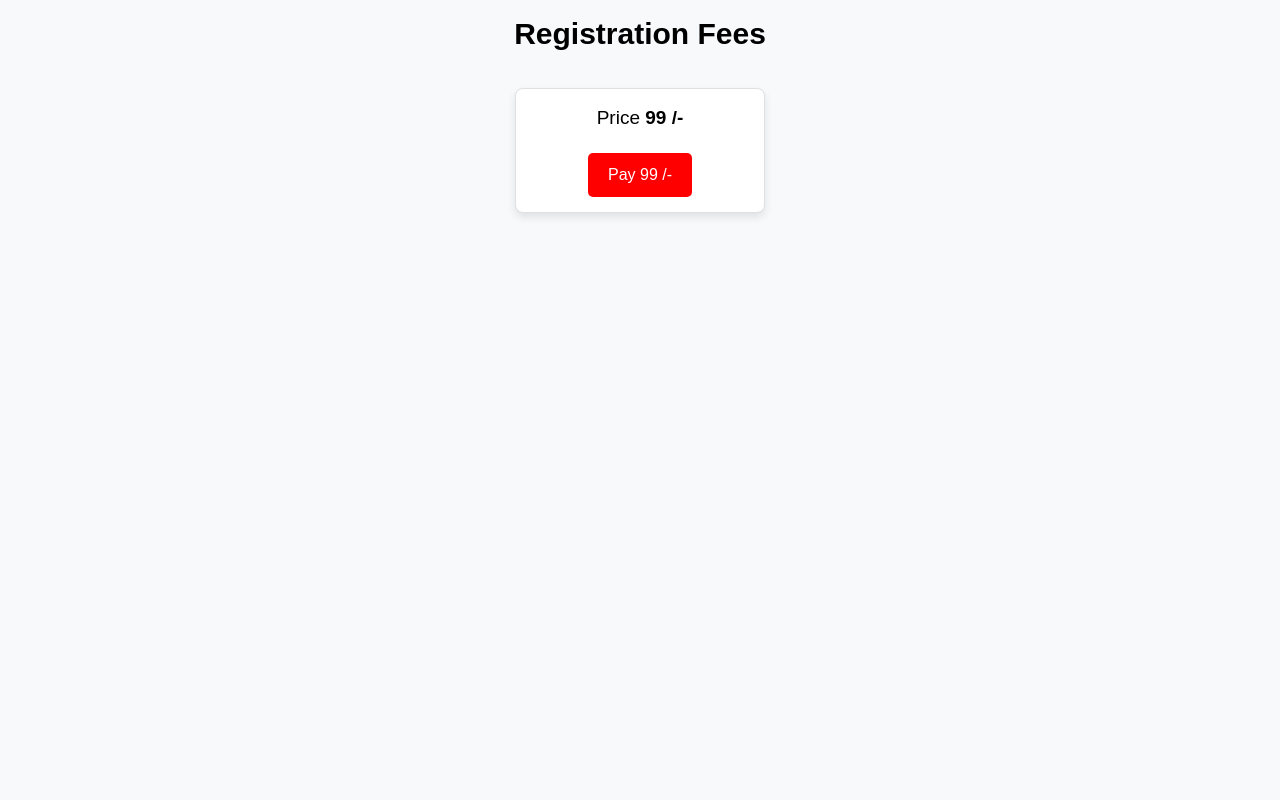
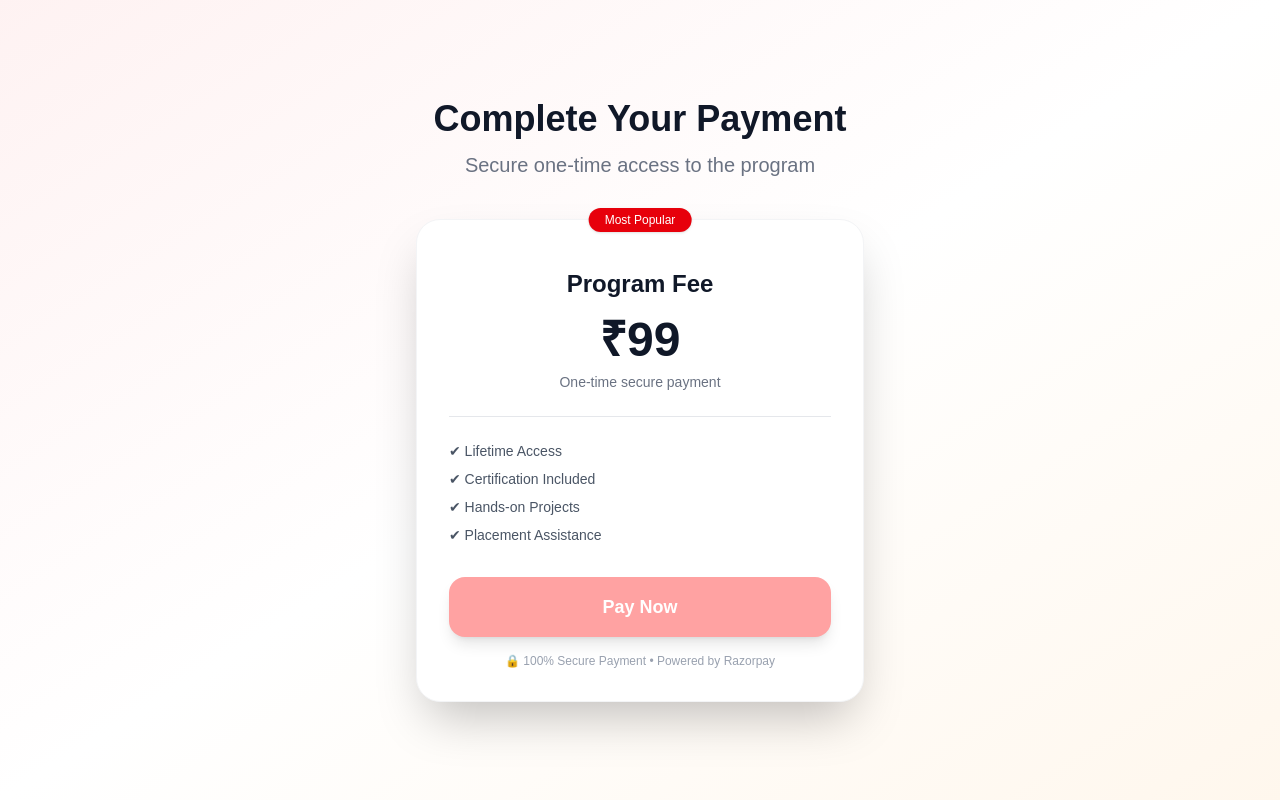
Before and after one commit to rohit-tamboli/update-page, a React (Vite) app in the folder frontend/: page /products in a window 1280 px wide. Built offline with nearby package versions, Linux system fonts and the light colour scheme.

Commit message:
first commit

```diff
--- a/frontend/src/Components/Products.jsx
+++ b/frontend/src/Components/Products.jsx
@@ -65,24 +65,66 @@ const Products = ({ products }) => {
 
   return (
     <>
-      <h2></h2>
-      <h1 className="text-3xl font-bold text-center my-4">Registration Fees</h1>
-      <div className="products-container">
+      <div className="min-h-screen bg-gradient-to-br from-red-50 via-white to-orange-50 flex items-center justify-center px-4 py-16">
+        <div className="w-full max-w-md">
+          {/* Heading */}
+          <h1 className="text-2xl md:text-4xl font-bold text-center text-gray-900 mb-3">
+            Complete Your Payment
+          </h1>
+          <p className="text-center text-sm md:text-xl text-gray-500 mb-10">
+            Secure one-time access to the program
+          </p>
+
           {products.map((item) => (
-          <div className="product-card" key={item.id}>
-            {/* <img src={item.image} className="product-image" alt="" /> */}
-            {/* <h3 className="product-title">{item.title}</h3> */}
-            <p className="product-price">
-              Price <strong>{item.price} /-</strong>
+            <div
+              key={item.id}
+              className="relative bg-white rounded-3xl p-8 shadow-2xl border border-gray-100 hover:shadow-3xl transition duration-300"
+            >
+              {/* Highlight Badge */}
+              <span className="absolute -top-3 left-1/2 -translate-x-1/2 bg-red-600 text-white text-xs px-4 py-1 rounded-full shadow">
+                Most Popular
+              </span>
+
+              {/* Title */}
+              <h3 className="text-2xl font-semibold text-gray-900 text-center mb-4 mt-4">
+                {item.title}
+              </h3>
+
+              {/* Price */}
+              <div className="text-center mb-6">
+                <span className="text-4xl md:text-5xl font-bold text-gray-900">
+                  ₹{item.price}
+                </span>
+                <p className="text-sm text-gray-500 mt-2">
+                  One-time secure payment
                 </p>
+              </div>
+
+              {/* Divider */}
+              <div className="h-px bg-gray-200 my-6"></div>
+
+              {/* Features */}
+              <ul className="text-sm text-gray-600 space-y-2 mb-8">
+                <li>✔ Lifetime Access</li>
+                <li>✔ Certification Included</li>
+                <li>✔ Hands-on Projects</li>
+                <li>✔ Placement Assistance</li>
+              </ul>
+
+              {/* Button */}
               <button
                 onClick={() => checkoutHandler(item.price)}
-              className="pay-button"
+                className="w-full bg-red-300 hover:bg-red-400 text-white py-3 md:py-4 rounded-2xl text-lg font-semibold transition duration-200 shadow-lg hover:shadow-xl"
               >
-              Pay {item.price} /-
+                Pay Now
               </button>
+
+              <p className="text-xs text-center text-gray-400 mt-4">
+                🔒 100% Secure Payment • Powered by Razorpay
+              </p>
             </div>
           ))}
+        </div>
       </div>
     </>
   );
--- a/frontend/src/Components/data.js
+++ b/frontend/src/Components/data.js
@@ -1,7 +1,7 @@
 const productsData=[
     {
         id:1,
-        title:"Soft Bag",
+        title:"Program Fee",
         price:99,
         // image:"./images/bag.jpg"
     },
```
Lines whose indentation alone changed are shown as unchanged.
